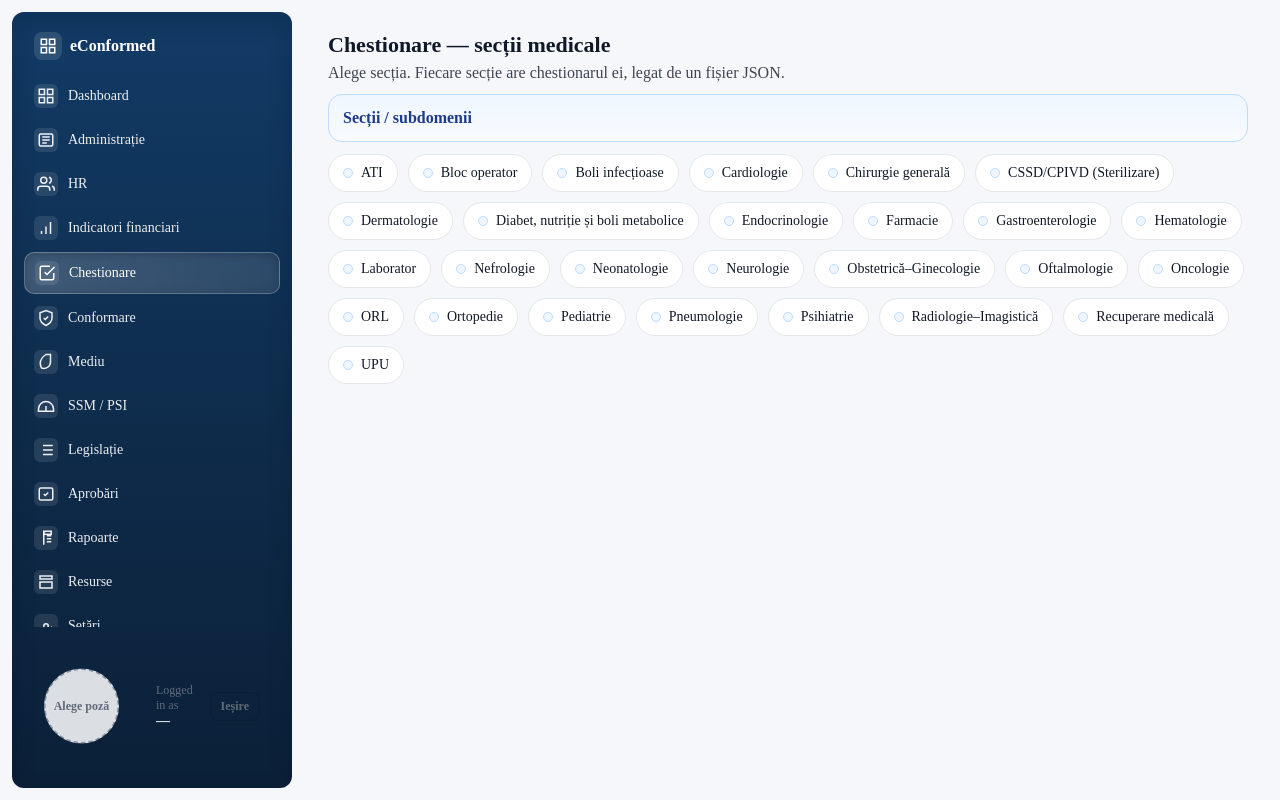
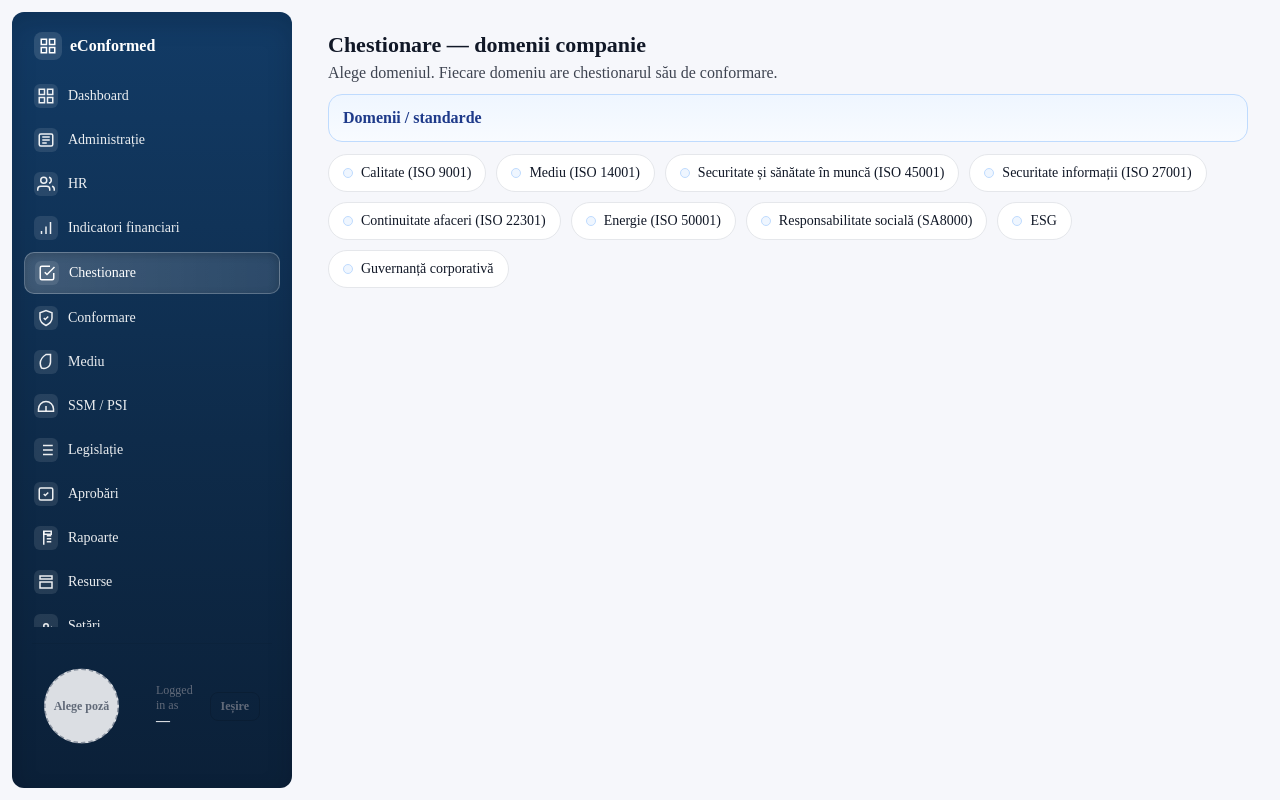
Before and after one commit to rarescosminn/conformed-app, a Next.js app: page /chestionare in a window 1280 px wide. Built offline with nearby package versions, Linux system fonts and the light colour scheme; no server answers.

Commit message:
feat: adapt chestionare page per org type

```diff
--- a/app/(dashboard)/chestionare/page.tsx
+++ b/app/(dashboard)/chestionare/page.tsx
@@ -1,11 +1,11 @@
 'use client';
-
 import Link from 'next/link';
 import React from 'react';
+import { useOrg } from '@/lib/context/OrgContext';
 
 type Cat = { label: string; slug: string };
 
-const CATEGORIES: Cat[] = [
+const CATEGORIES_SPITAL: Cat[] = [
     { label: 'ATI', slug: 'ati' },
     { label: 'Bloc operator', slug: 'bloc-operator' },
     { label: 'Boli infecțioase', slug: 'boli-infectioase' },
@@ -35,17 +35,56 @@ const CATEGORIES: Cat[] = [
     { label: 'UPU', slug: 'upu' },
 ];
 
+const CATEGORIES_COMPANIE: Cat[] = [
+    { label: 'Calitate (ISO 9001)', slug: 'calitate-iso9001' },
+    { label: 'Mediu (ISO 14001)', slug: 'mediu-iso14001' },
+    { label: 'Securitate și sănătate în muncă (ISO 45001)', slug: 'ssm-iso45001' },
+    { label: 'Securitate informații (ISO 27001)', slug: 'securitate-informatii' },
+    { label: 'Continuitate afaceri (ISO 22301)', slug: 'continuitate-afaceri' },
+    { label: 'Energie (ISO 50001)', slug: 'energie-iso50001' },
+    { label: 'Responsabilitate socială (SA8000)', slug: 'responsabilitate-sociala' },
+    { label: 'ESG', slug: 'esg' },
+    { label: 'Guvernanță corporativă', slug: 'guvernanta-corporativa' },
+];
+
+const CATEGORIES_INSTITUTIE: Cat[] = [
+    { label: 'Calitate servicii publice (ISO 9001)', slug: 'calitate-iso9001' },
+    { label: 'Mediu (ISO 14001)', slug: 'mediu-iso14001' },
+    { label: 'Securitate și sănătate în muncă (ISO 45001)', slug: 'ssm-iso45001' },
+    { label: 'Securitate informații (ISO 27001)', slug: 'securitate-informatii' },
+    { label: 'Continuitate activitate (ISO 22301)', slug: 'continuitate-afaceri' },
+    { label: 'Energie (ISO 50001)', slug: 'energie-iso50001' },
+    { label: 'Transparență și anticorupție', slug: 'transparenta-anticoruptie' },
+    { label: 'ESG', slug: 'esg' },
+];
+
 export default function ChestionareIndex() {
+    const { orgType } = useOrg();
+
+    const categories =
+        orgType === 'spital' ? CATEGORIES_SPITAL :
+        orgType === 'institutie_publica' ? CATEGORIES_INSTITUTIE :
+        CATEGORIES_COMPANIE;
+
+    const title =
+        orgType === 'spital' ? 'Chestionare — secții medicale' :
+        orgType === 'institutie_publica' ? 'Chestionare — domenii instituție' :
+        'Chestionare — domenii companie';
+
+    const subtitle =
+        orgType === 'spital'
+            ? 'Alege secția. Fiecare secție are chestionarul ei, legat de un fișier JSON.'
+            : 'Alege domeniul. Fiecare domeniu are chestionarul său de conformare.';
+
+    const headerLabel =
+        orgType === 'spital' ? 'Secții / subdomenii' : 'Domenii / standarde';
+
     return (
         <div style={{ padding: 20 }}>
-            <h1 style={{ margin: 0, fontSize: 22, fontWeight: 700 }}>Chestionare — secții medicale</h1>
-            <p style={{ margin: '6px 0 12px', opacity: 0.8 }}>
-                Alege secția. Fiecare secție are chestionarul ei, legat de un fișier JSON.
-            </p>
+            <h1 style={{ margin: 0, fontSize: 22, fontWeight: 700 }}>{title}</h1>
+            <p style={{ margin: '6px 0 12px', opacity: 0.8 }}>{subtitle}</p>
 
-            {/* header albastru, ca în HR */}
-            <div
-                style={{
+            <div style={{
                 border: '1px solid #bfdbfe',
                 background: 'linear-gradient(180deg,#eff6ff,#f8fbff)',
                 borderRadius: 14,
@@ -53,14 +92,12 @@ export default function ChestionareIndex() {
                 color: '#1e3a8a',
                 marginTop: 6,
                 fontWeight: 700,
-                }}
-            >
-                Secții / subdomenii
+            }}>
+                {headerLabel}
             </div>
 
-            {/* chip-uri */}
             <div style={{ display: 'flex', flexWrap: 'wrap', gap: 10, marginTop: 12 }}>
-                {CATEGORIES.map((c) => (
+                {categories.map((c) => (
                     <Link
                         key={c.slug}
                         href={`/chestionare/${c.slug}`}
@@ -76,16 +113,13 @@ export default function ChestionareIndex() {
                             fontSize: 14,
                         }}
                     >
-                        <span
-                            aria-hidden
-                            style={{
+                        <span aria-hidden style={{
                             width: 10,
                             height: 10,
                             borderRadius: 999,
                             border: '1px solid #bfdbfe',
                             background: '#eff6ff',
-                            }}
-                        />
+                        }} />
                         {c.label}
                     </Link>
                 ))}
```
Lines whose indentation alone changed are shown as unchanged.
